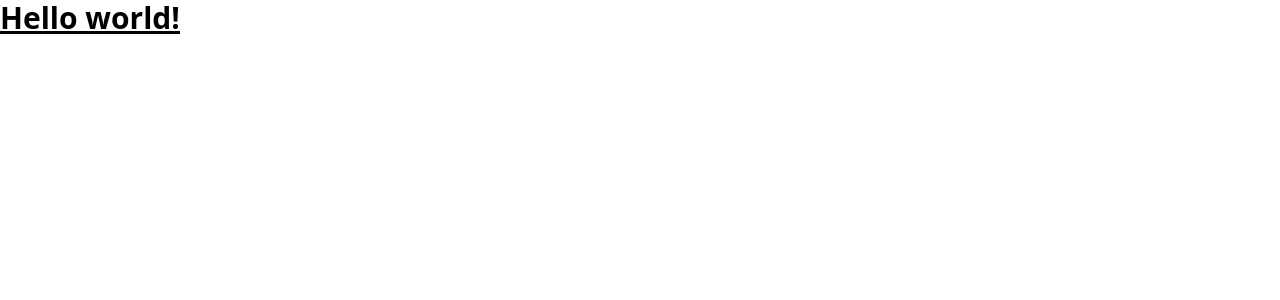
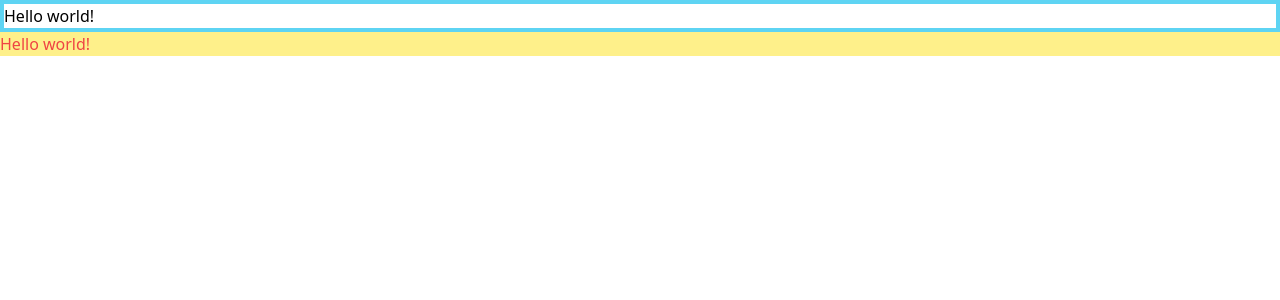
Before and after one commit to itsparasbisht/next-tailwind, a Next.js app: page / in a window 1280 px wide. Shown: the top 300 px of the page. Built offline with nearby package versions, Linux system fonts and the light colour scheme.

Commit message:
custom colors by extending the tailwind theme

```diff
--- a/app/page.tsx
+++ b/app/page.tsx
@@ -1,3 +1,8 @@
 export default function Home() {
-  return <h1 className="text-3xl font-bold underline">Hello world!</h1>;
+  return (
+    <div>
+      <h1 className="border-4 border-reactBlue">Hello world!</h1>
+      <h1 className="text-red-500 bg-yellow-200">Hello world!</h1>
+    </div>
+  );
 }
--- a/tailwind.config.js
+++ b/tailwind.config.js
@@ -9,7 +9,11 @@ module.exports = {
     "./src/**/*.{js,ts,jsx,tsx}",
   ],
   theme: {
-    extend: {},
+    extend: {
+      colors: {
+        reactBlue: "#5ED4F3",
+      },
+    },
   },
   plugins: [],
 };
```
